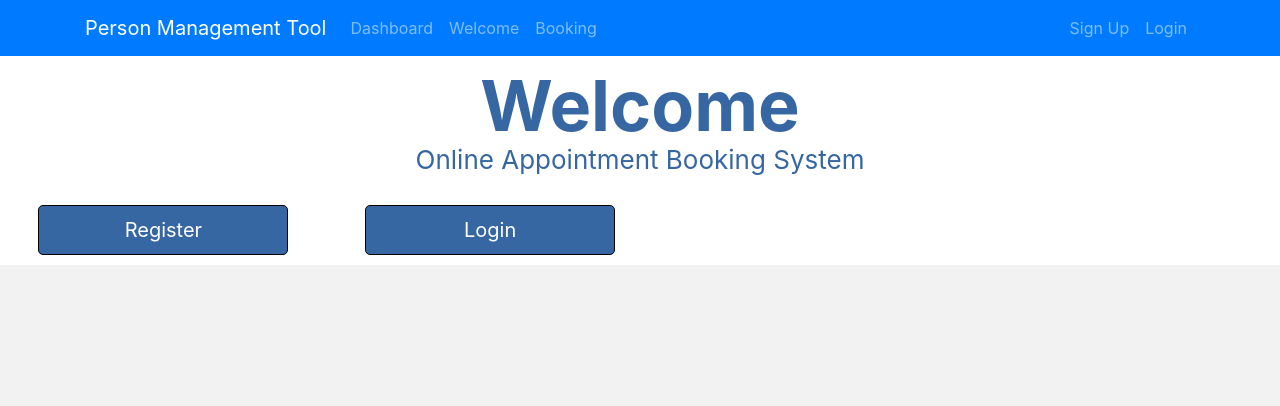
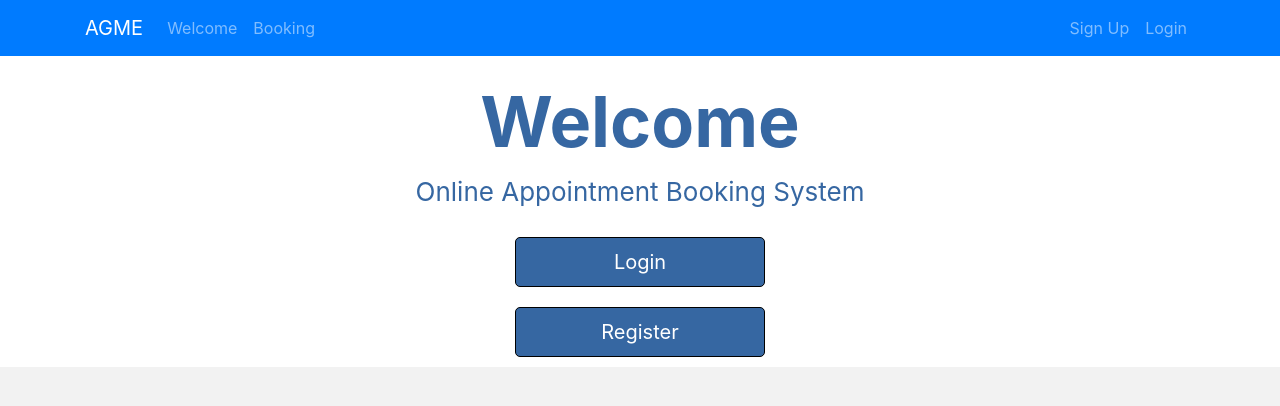
Before and after one commit to RMIT-SEPT/majorproject-1-fri-10-30-1, a React (Create React App) app in the folder FrontEnd/septapp/: page /welcome in a window 1280 px wide. Shown: the top 406 px of the page. Built offline with nearby package versions, Linux system fonts and the light colour scheme; the HTML template or start-up script is replaced by a standard one.

Commit message:
changes to FrontEnd style

```diff
--- a/FrontEnd/septapp/src/App.css
+++ /dev/null
@@ -1,65 +0,0 @@
-img {
-  width: 100%;
-}
-
-.navbar {
-  background-color: #e3f2fd;
-}
-.fa.fa-edit {
-  color: #18a2b9;
-}
-
-.list-group-item.delete:hover {
-  cursor: -webkit-grab;
-  background-color: pink;
-}
-
-.list-group-item.update:hover {
-  cursor: -webkit-grab;
-  background-color: gainsboro;
-}
-
-.list-group-item.board:hover {
-  cursor: -webkit-grab;
-  background-color: gainsboro;
-}
-
-.fa.fa-minus-circle {
-  color: red;
-}
-
-.landing {
-  position: relative;
-  /* background: url("../img/showcase.jpg") no-repeat; */
-  background-size: cover;
-  background-position: center;
-  height: 100vh;
-  margin-top: -24px;
-  margin-bottom: -50px;
-}
-
-.landing-inner {
-  padding-top: 80px;
-}
-
-.dark-overlay {
-  background-color: rgba(0, 0, 0, 0.7);
-  position: absolute;
-  top: 0;
-  left: 0;
-  width: 100%;
-  height: 100%;
-}
-
-.card-form {
-  opacity: 0.9;
-}
-
-.latest-profiles-img {
-  width: 40px;
-  height: 40px;
-}
-
-.form-control::placeholder {
-  color: #bbb !important;
-}
--- a/FrontEnd/septapp/src/App.js
+++ b/FrontEnd/septapp/src/App.js
@@ -1,5 +1,4 @@
 import React from 'react';
-// import './App.css';
 import Dashboard from './components/Dashboard';
 import Booking from './components/Booking';
 import Welcome from './components/Welcome';
--- a/FrontEnd/septapp/src/components/Booking.js
+++ b/FrontEnd/septapp/src/components/Booking.js
@@ -7,6 +7,7 @@ class Booking extends Component {
         return (
             <div>
                 <h2>Booking</h2>
+                {/*<p>making space</p>*/}
                 <button id="serviceButton" className="bookType" onClick="createContent('serviceButton')">
                     Book by Service
                 </button>
--- a/FrontEnd/septapp/src/components/Layout/Header.js
+++ b/FrontEnd/septapp/src/components/Layout/Header.js
@@ -6,8 +6,8 @@ import React, { Component } from 'react'
             <div>
             <nav className="navbar navbar-expand-sm navbar-dark bg-primary mb-4">
             <div className="container">
-                <a className="navbar-brand" href="Dashboard.html">
-                    Person Management Tool
+                <a className="navbar-brand" href="/dashboard">
+                    AGME
                 </a>
                 <button className="navbar-toggler" type="button" data-toggle="collapse" data-target="#mobile-nav">
                     <span className="navbar-toggler-icon" />
@@ -15,11 +15,6 @@ import React, { Component } from 'react'
 
                 <div className="collapse navbar-collapse" id="mobile-nav">
                     <ul className="navbar-nav mr-auto">
-                        <li className="nav-item">
-                            <a className="nav-link" href="/dashboard">
-                                Dashboard
-                            </a>
-                        </li>
                         <li className="nav-item">
                             <a className="nav-link" href="/welcome">
                                 Welcome
--- a/FrontEnd/septapp/src/components/Welcome.js
+++ b/FrontEnd/septapp/src/components/Welcome.js
@@ -8,8 +8,9 @@ class Welcome extends Component {
             <div>
                 <h2>Welcome</h2>
                 <p>Online Appointment Booking System</p>
+                <button>Login</button>
+                <br></br>
                 <button>Register</button>
-                <button>Login</button>
             </div>
         )
     }
--- a/FrontEnd/septapp/src/style.css
+++ b/FrontEnd/septapp/src/style.css
@@ -3,6 +3,10 @@ html {
     background : #F2F2F2;
     font-family: sans-serif;
     font-weight: 0;
+}
+
+body{
+    text-align: center;
 }
 
 h1 {
@@ -15,8 +19,6 @@ h1 {
 h2 {
     font-style : normal;
     font-size  : 70px;
-    line-height: 52px;
-    /* identical to box height */
 
     align-items: center;
     text-align : center;
@@ -30,11 +32,10 @@ p {
     font-size : 26px;
     text-align: center;
     color     : #3667A2;
-    margin-bottom: 2%;
 }
 
 button {
-    margin          : 0 3% 10px 3%;
+    margin          : 10px 3% 10px 3%;
     min-width       : 250px;
     min-height      : 50px;
     font-size       : 20px;
```
